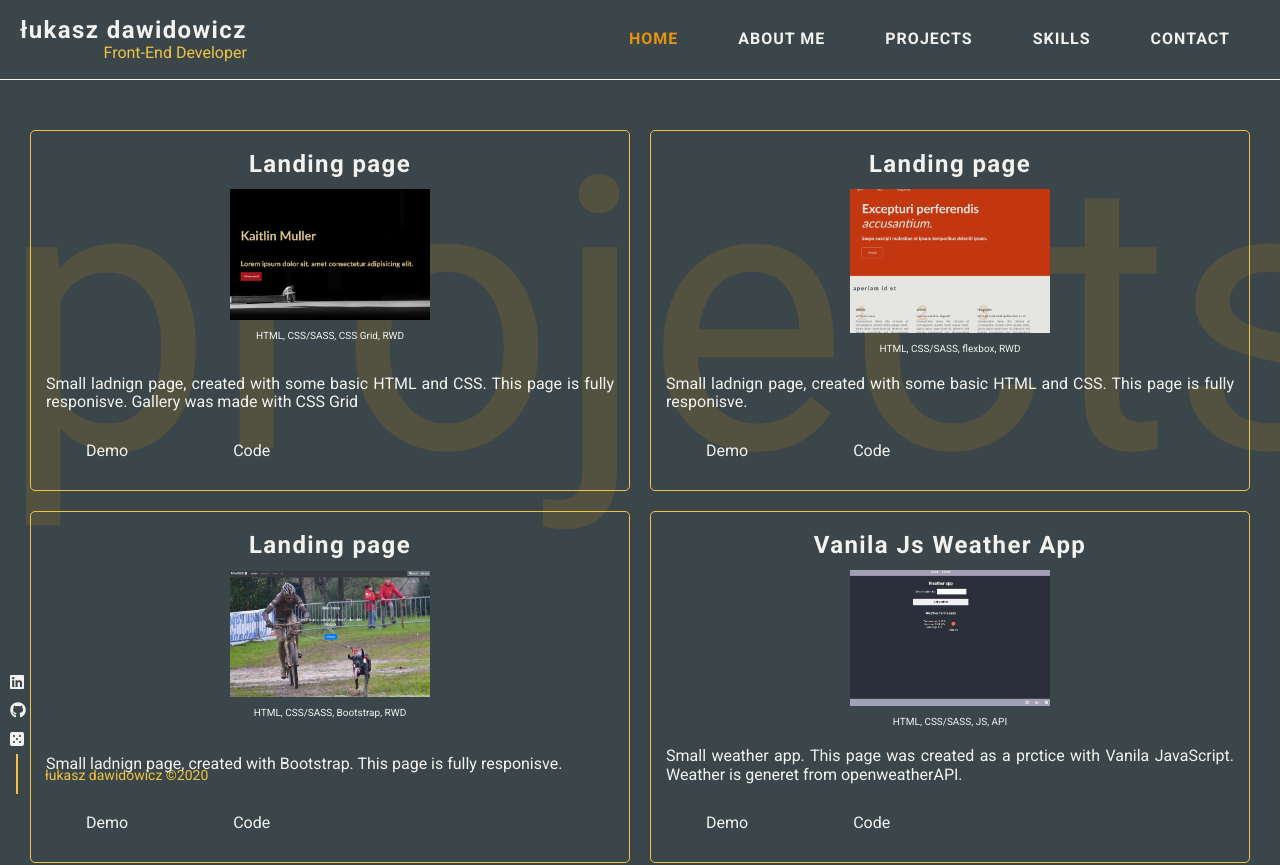
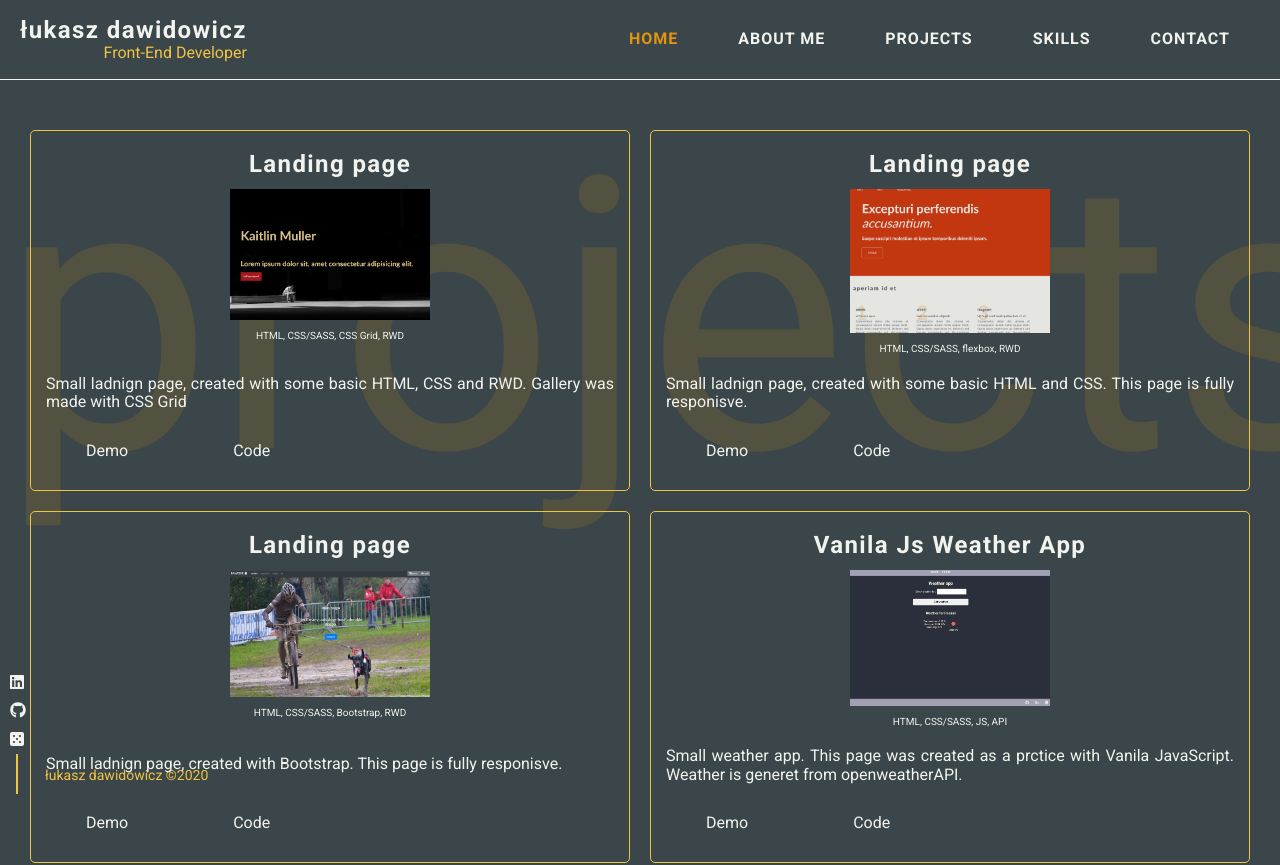
Before and after one commit to shivetay/LD_portfolio, a React (Create React App) app: page /projects in a window 1280 px wide. Shown: the top 865 px of the page. Built offline with nearby package versions, Linux system fonts and the light colour scheme.

Commit message:
project link fix

```diff
--- a/src/components/views/Projects/Projects.js
+++ b/src/components/views/Projects/Projects.js
@@ -33,8 +33,8 @@ class Projects extends React.Component {
                 HTML, CSS/SASS, CSS Grid, RWD
               </span>
               <p className='Projects-descr'>
-                Small ladnign page, created with some basic HTML and CSS. This
-                page is fully responisve. Gallery was made with CSS Grid
+                Small ladnign page, created with some basic HTML, CSS and RWD.
+                Gallery was made with CSS Grid
               </p>
               <div className='Project-button'>
                 <button className='btn'>
@@ -67,7 +67,7 @@ class Projects extends React.Component {
                 <button className='btn'>
                   <a
                     className='btn-aTag'
-                    href='https://shivetay.github.io/protfolio_project_2'>
+                    href='https://shivetay.github.io/portfolio_project_2/'>
                     Demo
                   </a>
                 </button>
@@ -94,7 +94,7 @@ class Projects extends React.Component {
                 <button className='btn'>
                   <a
                     className='btn-aTag'
-                    href='https://shivetay.github.io/protfolio_project_3'>
+                    href='https://shivetay.github.io/portfolio_project_3/'>
                     Demo
                   </a>
                 </button>
```
